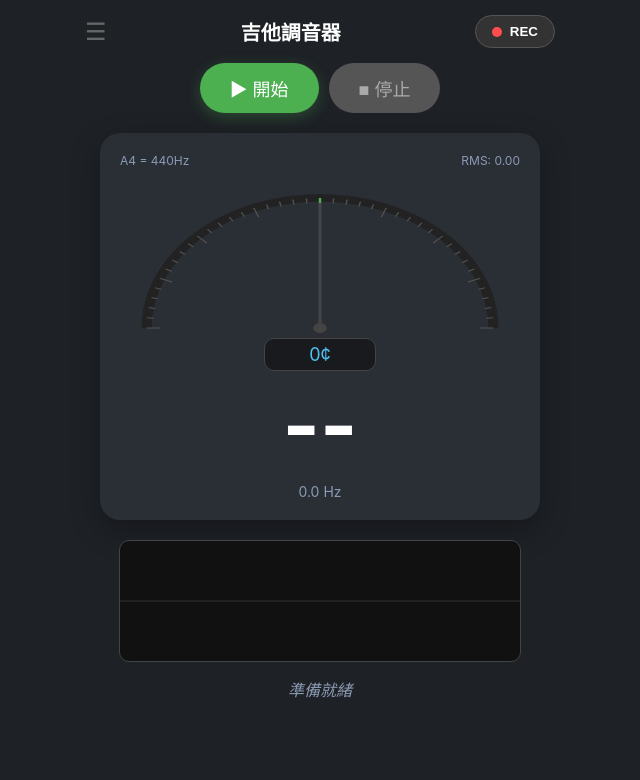
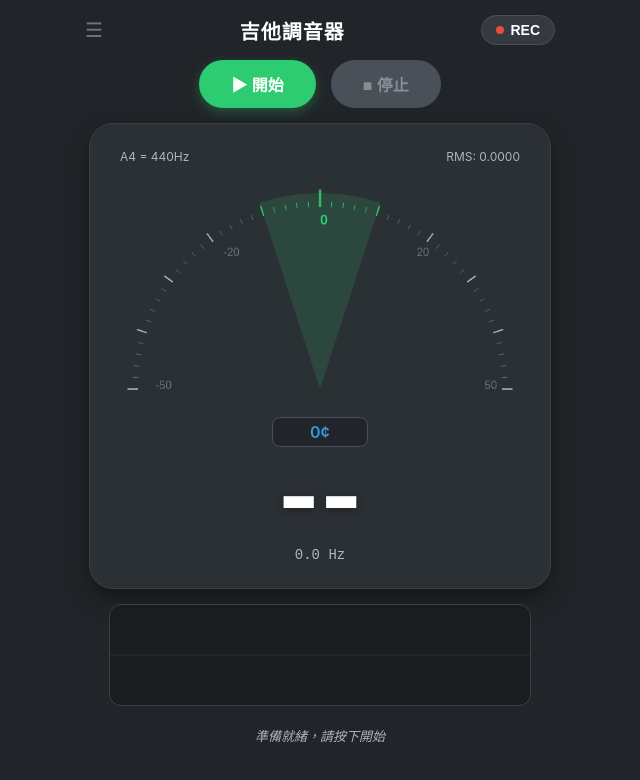
Before and after one commit to MingWei174/guitar-tuner, a plain HTML site: page tuner.html in a window 1280 px wide. Shown: the whole page, without its empty margins (320-960 px from the left). Drawn offline with Linux system fonts and the light colour scheme.

Commit message:
更新刻度表

```diff
--- a/tuner.html
+++ b/tuner.html
@@ -3,16 +3,16 @@
 <head>
 <meta charset="utf-8" />
 <meta name="viewport" content="width=device-width, initial-scale=1.0, maximum-scale=1.0, user-scalable=no">
-<title>吉他調音器 (穩定融合版)</title>
+<title>吉他調音器 (專業介面版)</title>
 <style>
     :root {
-        --bg-color: #1e2126;
-        --card-bg: #2a2e35;
+        --bg-color: #212529; /* 深色背景 */
+        --card-bg: #2b3035;   /* 卡片背景 */
         --text-main: #ffffff;
-        --text-sub: #8b9bb4;
-        --accent-green: #4caf50;
-        --accent-red: #ff4d4d;
-        --accent-blue: #4fc3f7;
+        --text-sub: #adb5bd;
+        --accent-green: #2ecc71; /* 亮綠色 */
+        --accent-red: #e74c3c;   /* 亮紅色 */
+        --accent-blue: #3498db;  /* 亮藍色 */
     }
 
     body {
@@ -40,59 +40,70 @@
         box-sizing: border-box;
     }
 
-    h1 { font-size: 20px; margin: 0; font-weight: 600; }
+    h1 { font-size: 20px; margin: 0; font-weight: 600; letter-spacing: 1px; }
 
     .rec-btn {
-        background: #333;
-        border: 1px solid #555;
+        background: #343a40;
+        border: 1px solid #495057;
         color: #fff;
-        padding: 8px 16px;
+        padding: 6px 14px;
         border-radius: 20px;
-        font-weight: bold;
+        font-weight: 600;
+        font-size: 14px;
         cursor: pointer;
         display: flex;
         align-items: center;
-        gap: 8px;
+        gap: 6px;
+        transition: all 0.2s;
     }
     .rec-dot {
-        width: 10px;
-        height: 10px;
+        width: 8px;
+        height: 8px;
         background-color: var(--accent-red);
         border-radius: 50%;
     }
     .rec-btn.recording {
-        background-color: rgba(255, 77, 77, 0.2);
+        background-color: rgba(231, 76, 60, 0.2);
         border-color: var(--accent-red);
+        color: var(--accent-red);
     }
     .rec-btn.recording .rec-dot { animation: blink 1s infinite; }
 
     /* --- Controls --- */
-    .controls { display: flex; gap: 10px; margin-bottom: 20px; }
+    .controls { display: flex; gap: 15px; margin-bottom: 15px; }
     .main-btn {
-        background: var(--accent-green);
-        color: white;
+        background: var(--accent-green); /* 綠色開始鈕 */
+        color: #fff;
         border: none;
-        padding: 12px 30px;
+        padding: 12px 32px;
         border-radius: 30px;
-        font-size: 18px;
+        font-size: 16px;
+        font-weight: bold;
         cursor: pointer;
-        box-shadow: 0 4px 15px rgba(76, 175, 80, 0.3);
+        box-shadow: 0 4px 12px rgba(46, 204, 113, 0.3);
+        transition: transform 0.1s;
     }
-    .main-btn:disabled { background: #555; color: #aaa; box-shadow: none; }
-    .stop-btn { background: var(--accent-red); box-shadow: 0 4px 15px rgba(220, 53, 69, 0.3); }
+    .main-btn:active { transform: scale(0.96); }
+    .main-btn:disabled { background: #495057; color: #868e96; box-shadow: none; cursor: not-allowed; }
+
+    .stop-btn {
+        background: var(--accent-red);
+        box-shadow: 0 4px 12px rgba(231, 76, 60, 0.3);
+    }
 
     /* --- Main Display --- */
     .tuner-body {
         background-color: var(--card-bg);
-        width: 90%;
-        max-width: 400px;
-        border-radius: 20px;
-        padding: 20px;
+        width: 92%;
+        max-width: 420px;
+        border-radius: 24px;
+        padding: 25px 20px;
         text-align: center;
-        box-shadow: 0 10px 30px rgba(0,0,0,0.3);
+        box-shadow: 0 10px 25px rgba(0,0,0,0.4);
         display: flex;
         flex-direction: column;
         align-items: center;
+        border: 1px solid #3a3f45;
     }
 
     .info-row {
@@ -101,53 +112,69 @@
         width: 100%;
         color: var(--text-sub);
         font-size: 12px;
-        margin-bottom: 10px;
+        margin-bottom: 5px;
+        padding: 0 10px;
+        box-sizing: border-box;
     }
 
+    /* 畫布 */
     #gaugeCanvas {
         width: 100%;
         height: auto;
-        max-height: 150px;
+        /* 保持寬高比，讓它不會被拉伸 */
+        display: block;
         margin-top: 10px;
+        margin-bottom: 0px;
     }
 
     .note-display {
-        font-size: 80px;
-        font-weight: 700;
-        margin: 5px 0;
+        font-size: 90px;
+        font-weight: 800;
+        margin: 0;
+        line-height: 1;
         color: var(--text-main);
+        text-shadow: 0 2px 10px rgba(0,0,0,0.3);
     }
 
     .cents-badge {
-        background: #181a1e;
-        padding: 5px 15px;
-        border-radius: 10px;
-        border: 1px solid #444;
-        font-size: 18px;
+        background: #212529;
+        padding: 4px 12px;
+        border-radius: 8px;
+        border: 1px solid #495057;
+        font-size: 16px;
+        font-weight: 600;
         color: var(--accent-blue);
-        min-width: 80px;
+        min-width: 70px;
         display: inline-block;
+        margin-bottom: 5px;
     }
 
-    .freq-detail { font-size: 14px; color: var(--text-sub); margin-top: 5px; }
+    .freq-detail {
+        font-size: 14px;
+        color: var(--text-sub);
+        margin-top: 5px;
+        font-family: monospace;
+    }
 
     /* --- Waveform --- */
     .visualizer-container {
-        width: 90%;
-        max-width: 400px;
-        margin-top: 20px;
-        background: #111;
-        border-radius: 10px;
+        width: 92%;
+        max-width: 420px;
+        height: 100px;
+        margin-top: 15px;
+        background: #1a1d20;
+        border-radius: 12px;
         overflow: hidden;
-        border: 1px solid #444;
+        border: 1px solid #3a3f45;
         position: relative;
     }
-    #waveCanvas { width: 100%; height: 120px; display: block; }
+    #waveCanvas { width: 100%; height: 100%; display: block; }
 
     /* --- Footer --- */
-    #status { margin-top: 15px; color: var(--text-sub); font-style: italic; white-space: pre-wrap; word-break: break-all;}
-    #audioLinkContainer { margin-top: 10px; }
-    a.download-link { color: var(--accent-blue); text-decoration: none; border-bottom: 1px dashed; }
+    #status { margin-top: 20px; color: var(--text-sub); font-size: 13px; font-style: italic;}
+    #audioLinkContainer { margin-top: 15px; width: 90%; text-align: center; }
+    a.download-link { color: var(--accent-blue); text-decoration: none; border-bottom: 1px dashed; font-size: 14px; display: block; margin-top: 5px;}
+    audio { width: 100%; margin-top: 5px; height: 36px; }
 
     @keyframes blink { 50% { opacity: 0; } }
 </style>
@@ -155,7 +182,7 @@
 <body>
 
     <header>
-        <div style="font-size: 24px; color: #666;">☰</div>
+        <div style="font-size: 20px; color: #6c757d;">☰</div>
         <h1>吉他調音器</h1>
         <button id="recBtn" class="rec-btn" disabled>
             <span class="rec-dot"></span> REC
@@ -170,10 +197,10 @@
     <div class="tuner-body">
         <div class="info-row">
             <span>A4 = 440Hz</span>
-            <span id="debugInfo">RMS: 0.00</span>
+            <span id="debugInfo">RMS: 0.0000</span>
         </div>
 
-        <canvas id="gaugeCanvas" width="600" height="300"></canvas>
+        <canvas id="gaugeCanvas" width="600" height="340"></canvas>
 
         <div class="cents-badge" id="cents">0¢</div>
         <div class="note-display" id="note">--</div>
@@ -181,15 +208,15 @@
     </div>
 
     <div class="visualizer-container">
-        <canvas id="waveCanvas" width="600" height="120"></canvas>
+        <canvas id="waveCanvas" width="600" height="150"></canvas>
     </div>
 
-    <div id="status">準備就緒</div>
+    <div id="status">準備就緒，請按下開始</div>
     <div id="audioLinkContainer"></div>
 
 <script>
 /* ==============================
-   1. 變數與設定 (來自舊版)
+   1. 變數與設定
    ============================== */
 let audioCtx = null;
 let source = null;
@@ -203,18 +230,14 @@ let mediaRecorder = null;
 let audioChunks = [];
 let isRecording = false;
 
-// 參數 (來自舊版)
-const ENERGY_THRESHOLD = 0.002; // 稍微提高一點點以防萬一
+// 參數
+const ENERGY_THRESHOLD = 0.002;
 const RESIZE_ANALYSER_SIZE = 2048;
-const VISUAL_GAIN = 3.0; // 視覺增益
+const VISUAL_GAIN = 3.0;
 
 const STANDARD_TUNING = {
-  "E2": 82.4069,
-  "A2": 110.0000,
-  "D3": 146.8324,
-  "G3": 196.0000,
-  "B3": 246.9417,
-  "E4": 329.6276
+  "E2": 82.4069, "A2": 110.0000, "D3": 146.8324,
+  "G3": 196.0000, "B3": 246.9417, "E4": 329.6276
 };
 
 // UI 元素
@@ -237,21 +260,15 @@ let afArray = null;
 let lastPitchTime = 0;
 
 /* ==============================
-   2. 演算法 (完全保留舊版邏輯)
+   2. 演算法
    ============================== */
-
-// 找最近的音名
 function closestString(freq){
   let bestName = "--", bestF = freq, bestDiff = Infinity;
-
-  // 先找標準弦
   for(const name in STANDARD_TUNING){
     const f = STANDARD_TUNING[name];
     const diff = Math.abs(1200 * Math.log2(freq / f));
     if(diff < bestDiff){ bestName = name; bestF = f; bestDiff = diff; }
   }
-
-  // 如果離標準弦太遠 (>200 cents)，改顯示通用音名
   if(bestDiff > 200) {
       const noteNum = 12 * (Math.log2(freq / 440)) + 69;
       const noteNames = ["C", "C#", "D", "D#", "E", "F", "F#", "G", "G#", "A", "A#", "B"];
@@ -260,12 +277,10 @@ function closestString(freq){
       bestName = noteNames[nameIdx];
       bestF = 440 * Math.pow(2, (rounded - 69) / 12);
   }
-
   const cents = 1200 * Math.log2(freq / bestF);
   return {name: bestName, targetF: bestF, cents: cents};
 }
 
-// Autocorrelation 演算法 (舊版)
 function autocorrWithCheck(buffer, sampleRate){
   const size = buffer.length;
   let mean = 0;
@@ -288,22 +303,16 @@ function autocorrWithCheck(buffer, sampleRate){
 
   for(let lag = minLag; lag <= maxLag; lag++){
     let corr = 0;
-    // 簡單優化: 間隔取樣以加速 (舊版邏輯)
     for(let i=0; i < size - lag; i++){
       corr += buffer[i] * buffer[i + lag];
     }
-    if(corr > bestCorr){
-      bestCorr = corr;
-      bestOffset = lag;
-    }
+    if(corr > bestCorr){ bestCorr = corr; bestOffset = lag; }
   }
-
   if(bestOffset <= 0) return null;
 
   const norm = bestCorr / zeroLag;
-  if(norm < 0.2) return null; // 相關性門檻
+  if(norm < 0.2) return null;
 
-  // Parabolic Interpolation
   function autocorrLag(lag) {
     if(lag < 1 || lag >= size) return 0;
     let c = 0;
@@ -315,138 +324,178 @@ function autocorrWithCheck(buffer, sampleRate){
   let c2 = autocorrLag(bestOffset + 1);
   const denom = (c0 - 2*c1 + c2);
   let offset = bestOffset;
-  if(denom !== 0){
-    offset = bestOffset + 0.5 * (c0 - c2) / denom;
-  }
+  if(denom !== 0) offset = bestOffset + 0.5 * (c0 - c2) / denom;
 
   return sampleRate / offset;
 }
 
 /* ==============================
-   3. 繪圖 (改編自舊版，適應新風格)
+   3. 繪圖 (全新設計)
    ============================== */
 
-// 畫波形 (線條版 - 穩定不卡頓)
+// 畫波形 (線條版 - 螢光綠)
 function drawWave(input, ctx, canvas) {
   if (!ctx || !canvas) return;
-  // 清空背景 (透明/深色)
   ctx.clearRect(0, 0, canvas.width, canvas.height);
-
   if (!input || input.length === 0) return;
 
-  ctx.lineWidth = 3; // 線條加粗
-  ctx.strokeStyle = '#4caf50'; // 改成螢光綠
+  ctx.lineWidth = 2;
+  ctx.strokeStyle = '#2ecc71'; // 螢光綠
   ctx.beginPath();
 
-  const sliceWidth = canvas.width * 1.0 / input.length;
+  const step = Math.ceil(input.length / canvas.width);
   let x = 0;
-  // 簡化繪圖點數
-  const step = Math.ceil(input.length / canvas.width);
-
   for (let i = 0; i < canvas.width; i++) {
     const dataIndex = Math.floor(i * step);
     if(dataIndex >= input.length) break;
-
-    // VISUAL_GAIN
     const v = input[dataIndex] * VISUAL_GAIN;
     const y = (1 - v) * (canvas.height / 2);
-
     if (i === 0) ctx.moveTo(x, y);
     else ctx.lineTo(x, y);
-
     x += 1;
   }
   ctx.stroke();
 }
 
-// 畫半圓形儀表板 (新版外觀，邏輯簡單化)
+// ★★★ 全新儀表板繪製邏輯 ★★★
 function drawGauge(cents) {
     const w = gaugeCanvas.width;
     const h = gaugeCanvas.height;
     const cx = w / 2;
-    const cy = h - 20;
-    const radius = h - 40;
+    const cy = h - 40; // 圓心稍微往上，留空間給數字
+    const radius = h - 80;
 
     gctx.clearRect(0, 0, w, h);
 
-    // 背景弧線
+    // 1. 畫 "準確區" (Target Sector) - 綠色扇形背景
+    // 範圍: -10 cents 到 +10 cents
+    gctx.save();
     gctx.beginPath();
-    gctx.arc(cx, cy, radius, Math.PI, 2 * Math.PI);
-    gctx.lineWidth = 15;
-    gctx.strokeStyle = '#222'; // 深色軌道
-    gctx.stroke();
+    gctx.moveTo(cx, cy);
+    // 角度換算: -50=PI, +50=2PI. 每 cent = PI/100 弧度
+    // PI + PI/2 = 1.5PI (中央)
+    // -10 cents => 1.5PI - (10 * PI/100) = 1.4PI
+    // +10 cents => 1.5PI + (10 * PI/100) = 1.6PI
+    const startAngle = Math.PI * 1.4;
+    const endAngle = Math.PI * 1.6;
 
-    // 畫刻度
+    gctx.arc(cx, cy, radius + 20, startAngle, endAngle);
+    gctx.fillStyle = 'rgba(46, 204, 113, 0.15)'; // 半透明綠色
+    gctx.fill();
+    gctx.restore();
+
+    // 2. 畫刻度線 (Ticks)
     gctx.save();
     gctx.translate(cx, cy);
-    for (let i = 0; i <= 40; i++) {
-        const angle = Math.PI + (Math.PI * i / 40);
-        const isCenter = i === 20;
-        const isMajor = i % 5 === 0;
+    // 總範圍 -50 到 +50
+    for (let i = -50; i <= 50; i+=2) { // 每2單位一格
+        // 角度: map -50..+50 to PI..2PI
+        // angle = PI + (i + 50)/100 * PI
+        const angle = Math.PI + ((i + 50) / 100) * Math.PI;
 
-        const innerR = radius - (isMajor ? 20 : 10);
-        const outerR = radius;
+        const isCenter = (i === 0);
+        const isMajor = (i % 10 === 0); // 每10單位一個大刻度
+
+        // 顏色邏輯: 接近0是綠色，其他是白色/灰色
+        let color = '#6c757d'; // 預設深灰
+        if (Math.abs(i) <= 10) color = '#2ecc71'; // 綠色區域
+        else if (isMajor) color = '#adb5bd'; // 大刻度亮一點
+
+        // 長度邏輯
+        const len = isCenter ? 25 : (isMajor ? 15 : 8);
+        const thickness = isCenter ? 3 : (isMajor ? 2 : 1);
+
+        const innerR = radius;
+        const outerR = radius + len;
 
         gctx.beginPath();
         gctx.moveTo(Math.cos(angle) * innerR, Math.sin(angle) * innerR);
         gctx.lineTo(Math.cos(angle) * outerR, Math.sin(angle) * outerR);
+        gctx.lineWidth = thickness;
+        gctx.strokeStyle = color;
+        gctx.stroke();
 
-        gctx.lineWidth = isCenter ? 4 : 2;
-        gctx.strokeStyle = isCenter ? '#4caf50' : '#555';
-        gctx.stroke();
+        // 3. 畫數字 (Numbers)
+        // 只在 -50, -20, 0, +20, +50 顯示數字
+        const showNumbers = [-50, -20, 0, 20, 50];
+        if (showNumbers.includes(i)) {
+            const textRadius = radius - 25; // 數字在內圈
+            const tx = Math.cos(angle) * textRadius;
+            const ty = Math.sin(angle) * textRadius;
+
+            gctx.save();
+            gctx.translate(tx, ty);
+            gctx.rotate(angle - Math.PI/2); // 讓文字轉正 (可選，這裡選擇轉正)
+            // 或是不要轉正，直接平放：
+            // gctx.rotate(0);
+
+            gctx.fillStyle = (i === 0) ? '#2ecc71' : '#868e96';
+            gctx.font = (i === 0) ? 'bold 18px Arial' : '14px Arial';
+            gctx.textAlign = 'center';
+            gctx.textBaseline = 'middle';
+
+            // 如果不旋轉畫布，文字會是歪的，所以簡單處理：
+            // 這裡為了閱讀方便，我們不旋轉文字，而是直接畫在座標上
+            gctx.restore(); // 還原旋轉
+
+            // 重新計算文字位置 (不旋轉)
+            gctx.font = (i === 0) ? 'bold 20px Arial' : '16px Arial';
+            gctx.fillStyle = (i === 0) ? '#2ecc71' : '#6c757d';
+            gctx.fillText(i, tx, ty);
+        }
     }
     gctx.restore();
 
-    // 指針
+    // 4. 畫指針 (Needle)
     let safeCents = cents;
-    // 如果是 -999，代表歸零
-    if (cents === -999 || cents === null) safeCents = 0;
+    if (cents === -999 || cents === null) safeCents = -50; // 歸零時指到最左邊或中間? 這裡設為最左邊比較像沒訊號，或者設為 0
+    // 為了美觀，歸零設為 -90 (消失) 或 0 (中間)。通常設為 0 並變灰。
+    // 這裡設為如果不顯示，就不畫指針
+    if(cents === -999) return;
+
     safeCents = Math.max(-50, Math.min(50, safeCents));
+    const needleAngle = Math.PI + ((safeCents + 50) / 100) * Math.PI;
 
-    const angle = Math.PI + (Math.PI * (safeCents + 50) / 100);
+    const needleLen = radius + 10;
+    const nx = cx + Math.cos(needleAngle) * needleLen;
+    const ny = cy + Math.sin(needleAngle) * needleLen;
+
     gctx.beginPath();
     gctx.moveTo(cx, cy);
-    gctx.lineTo(cx + Math.cos(angle) * (radius - 10), cy + Math.sin(angle) * (radius - 10));
-    gctx.lineWidth = 5;
-    gctx.strokeStyle = (cents === -999) ? '#444' : (Math.abs(safeCents) < 5 ? '#4caf50' : '#ff4d4d');
+    gctx.lineTo(nx, ny);
+    gctx.lineWidth = 4;
+    // 顏色: 準確(+-5)變綠，偏離變紅
+    gctx.strokeStyle = (Math.abs(safeCents) < 5) ? '#2ecc71' : '#e74c3c';
+    gctx.lineCap = 'round';
     gctx.stroke();
 
-    // 圓心
+    // 指針中心蓋子
     gctx.beginPath();
-    gctx.arc(cx, cy, 10, 0, 2*Math.PI);
-    gctx.fillStyle = '#444';
+    gctx.arc(cx, cy, 8, 0, 2*Math.PI);
+    gctx.fillStyle = '#495057';
     gctx.fill();
 }
 
 /* ==============================
-   4. 主控制流程 (舊版邏輯)
+   4. 主控制流程
    ============================== */
 startBtn.addEventListener('click', async () => {
   startBtn.disabled = true;
-  statusEl.textContent = '請求權限中...';
+  statusEl.textContent = '初始化中...';
 
   try {
-    // 確保 Context 喚醒 (新版修正)
     if(audioCtx && audioCtx.state === 'suspended') {
         await audioCtx.resume();
     }
 
     const constraints = {
-      audio: {
-        echoCancellation: false,
-        autoGainControl: true,
-        noiseSuppression: false,
-        latency: 0
-      }
+      audio: { echoCancellation: false, autoGainControl: true, noiseSuppression: false, latency: 0 }
     };
 
     mediaStream = await navigator.mediaDevices.getUserMedia(constraints);
-
     if(!audioCtx) audioCtx = new (window.AudioContext || window.webkitAudioContext)();
-
     source = audioCtx.createMediaStreamSource(mediaStream);
 
-    // --- 關鍵：舊版濾波器 (濾掉 0.0001 雜訊) ---
     const filter = audioCtx.createBiquadFilter();
     filter.type = 'lowpass';
     filter.frequency.value = 1000;
@@ -459,17 +508,15 @@ startBtn.addEventListener('click', async () => {
     zeroGain = audioCtx.createGain();
     zeroGain.gain.value = 0;
 
-    // 連接
     source.connect(filter);
     filter.connect(analyser);
     analyser.connect(zeroGain);
     zeroGain.connect(audioCtx.destination);
 
-    statusEl.textContent = "偵測中...";
+    statusEl.textContent = "偵測中...請撥弦";
     stopBtn.disabled = false;
     recBtn.disabled = false;
 
-    // 重置介面
     drawGauge(-999);
     loop();
 
@@ -484,15 +531,12 @@ stopBtn.addEventListener('click', () => {
   if (rafId) cancelAnimationFrame(rafId);
   if (isRecording) stopRecording();
 
-  // 釋放資源
   if (source) { source.disconnect(); source = null; }
-  // 不要 close audioCtx，避免手機上無法重啟，改用 disconnect 即可
   if (mediaStream) {
     mediaStream.getTracks().forEach(t => t.stop());
     mediaStream = null;
   }
 
-  // 重置 UI
   statusEl.textContent = '已停止';
   freqEl.textContent = '0.0 Hz';
   noteEl.textContent = '--';
@@ -507,26 +551,22 @@ stopBtn.addEventListener('click', () => {
   recBtn.disabled = true;
 });
 
-/* 主迴圈 (舊版邏輯) */
 function loop() {
   rafId = requestAnimationFrame(loop);
 
   if (!analyser) return;
   analyser.getFloatTimeDomainData(afArray);
 
-  // 計算 RMS
   let sum = 0;
   for (let i = 0; i < afArray.length; i++) sum += afArray[i]*afArray[i];
   const rms = Math.sqrt(sum / afArray.length);
 
   if(debugEl) debugEl.textContent = `RMS: ${rms.toFixed(4)}`;
 
-  // 1. 繪製波形 (新風格線條)
   if (rms > 0.0001) {
       drawWave(afArray, wctx, waveCanvas);
   } else {
       wctx.clearRect(0, 0, waveCanvas.width, waveCanvas.height);
-      // 畫一條平線
       wctx.beginPath();
       wctx.moveTo(0, waveCanvas.height/2);
       wctx.lineTo(waveCanvas.width, waveCanvas.height/2);
@@ -535,12 +575,9 @@ function loop() {
       wctx.stroke();
   }
 
-  // 2. 偵測音高
   const now = performance.now();
-  // 這裡沿用舊版的判斷，因為有 Filter，RMS 不會亂跳
   if (rms > ENERGY_THRESHOLD && (now - lastPitchTime > 100)) {
     lastPitchTime = now;
-
     const bufCopy = new Float32Array(afArray);
     const freq = autocorrWithCheck(bufCopy, audioCtx.sampleRate);
 
@@ -552,21 +589,20 @@ function loop() {
 
        const sign = res.cents >= 0 ? '+' : '';
        centsEl.textContent = `${sign}${Math.round(res.cents)}¢`;
-       centsEl.style.color = Math.abs(res.cents) < 10 ? '#4caf50' : '#4fc3f7';
+
+       if(Math.abs(res.cents) < 5) centsEl.style.color = '#2ecc71';
+       else centsEl.style.color = '#4fc3f7';
 
        drawGauge(res.cents);
     }
   } else if (rms < ENERGY_THRESHOLD) {
-      // 簡單的歸零機制
-      // 為了不閃爍，我們可以不立即歸零，或者讓指針變灰
-      // 這裡選擇保留最後數值但變灰，或依你的需求歸零
-      // 參考舊版是不歸零的，但我把指針變灰表示沒訊號
+      // 保持安靜時指針消失或歸零
       drawGauge(-999);
   }
 }
 
 /* ==============================
-   5. 錄音功能 (新版功能整合進來)
+   5. 錄音功能
    ============================== */
 recBtn.addEventListener('click', () => {
     if(!mediaStream) return;
@@ -580,9 +616,15 @@ recBtn.addEventListener('click', () => {
             const a = document.createElement('a');
             a.href = url;
             a.download = `rec_${Date.now()}.webm`;
-            a.textContent = '下載錄音';
+            a.textContent = '下載錄音檔';
             a.className = 'download-link';
+
+            const audio = document.createElement('audio');
+            audio.controls = true;
+            audio.src = url;
+
             audioLinkContainer.innerHTML = '';
+            audioLinkContainer.append(audio);
             audioLinkContainer.append(a);
             statusEl.textContent = '錄音完成';
         };
@@ -595,7 +637,6 @@ recBtn.addEventListener('click', () => {
         recBtn.classList.remove('recording');
     }
 });
-
 function stopRecording() {
     if (mediaRecorder && isRecording) {
         mediaRecorder.stop();
@@ -604,12 +645,11 @@ function stopRecording() {
     }
 }
 
-// 初始化畫面
+// 初始化
 drawGauge(-999);
-// 畫平線
 wctx.beginPath();
-wctx.moveTo(0, 60);
-wctx.lineTo(600, 60);
+wctx.moveTo(0, 75);
+wctx.lineTo(600, 75);
 wctx.strokeStyle = '#333';
 wctx.stroke();
 </script>
```
